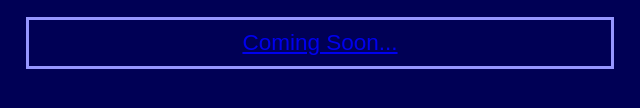
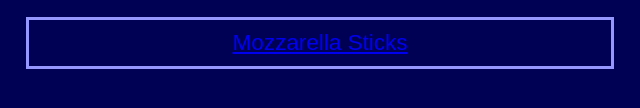
Before and after one commit to timseymore/Homemade-Recipes, a plain HTML site: page index.html in a window 1280 px wide. Shown: the part 180-288 px from the top of the page, 0-640 px from the left. Drawn offline with Linux system fonts and the light colour scheme.

Commit message:
Added link to mozz stick recipe

```diff
--- a/index.html
+++ b/index.html
@@ -23,7 +23,7 @@
 				<a href="https://codepen.io/timseymore/live/mdymPJP" class="recipe-link" target="_blank"><h2>Chewy Granola Bars</h2></a>
 			</div>
 			<div class="content-box" id="box3">
-				<a href="#" class="recipe-link" target="_blank"><h2>Coming Soon...</h2></a>
+				<a href="https://codepen.io/timseymore/live/YzPVXGw" class="recipe-link" target="_blank"><h2>Mozzarella Sticks</h2></a>
 			</div>
 			<div class="content-box" id="box4">
 				<a href="#" class="recipe-link" target="_blank"><h2>Coming Soon...</h2></a>
```
